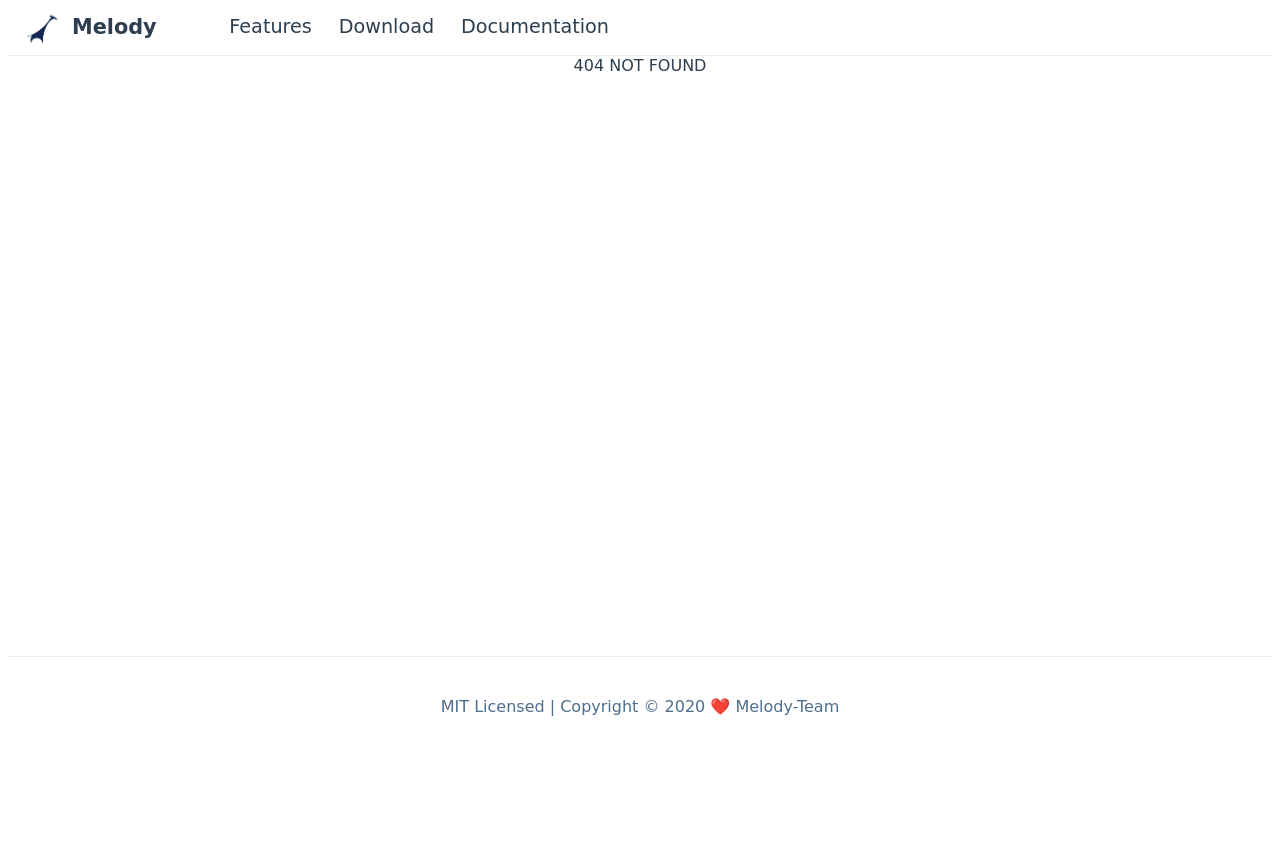
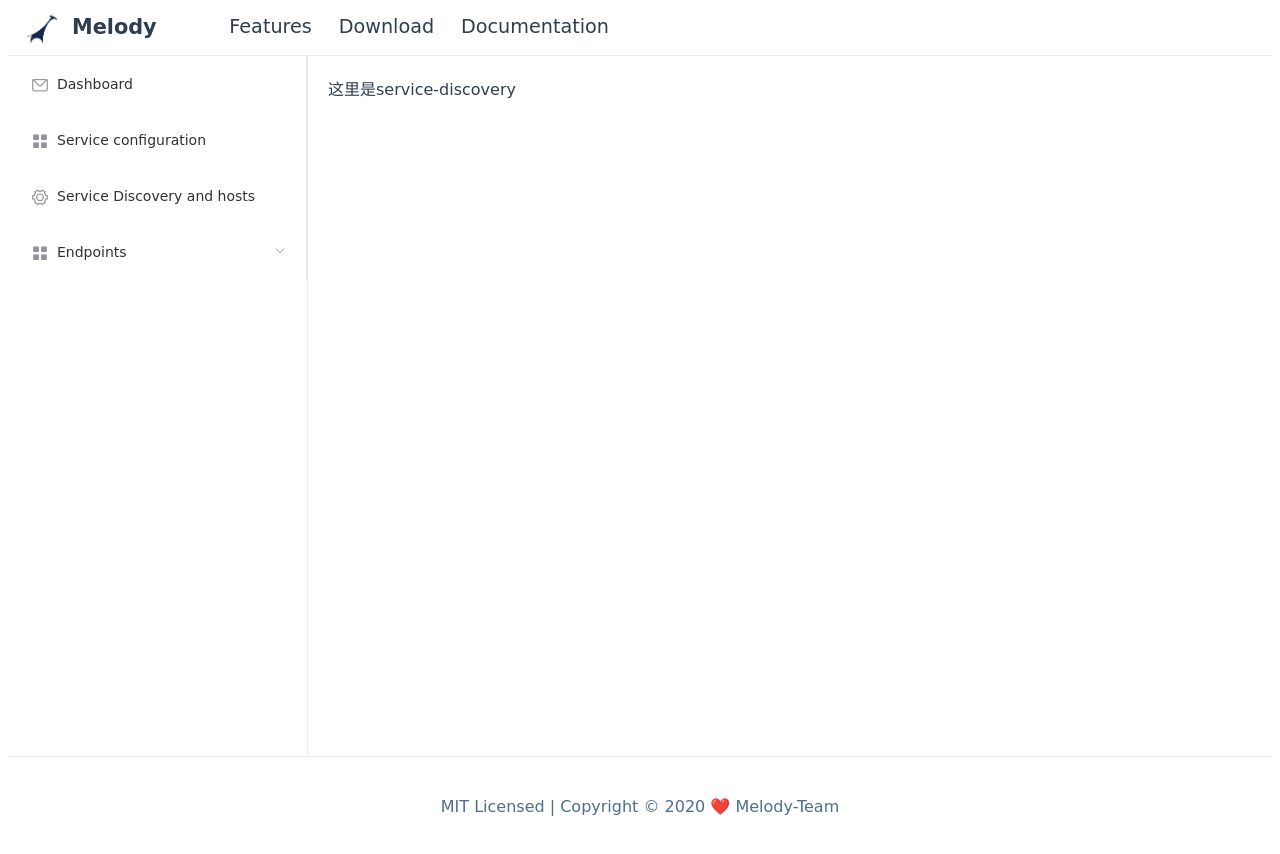
Before and after one commit to granty1/melody-config, a Vue app: page /service-discovery in a window 1280 px wide. Before the commit this address had no page. Shown: the top 854 px of the page. Before the commit the page ends 800 px from the top, so only its background shows below. Built offline with nearby package versions, Linux system fonts and the light colour scheme.

Commit message:
modify layout

```diff
--- a/src/layout/BaseLayout.vue
+++ b/src/layout/BaseLayout.vue
@@ -3,14 +3,14 @@
     <!-- 头部 -->
     <header class="navbar">
       <el-row>
-        <!-- logo -->
+        <!-- header logo -->
         <el-col :span="4">
-          <router-link :to="{ name: 'home' }">
+          <router-link :to="{ name: 'dashboard' }">
             <img class="navbar-logo" src="../assets/img/melodylogo.png" alt="" />
             <span>Melody</span>
           </router-link>
         </el-col>
-        <!-- list -->
+        <!-- header mid -->
         <el-col class="navbar-list" :span="15">
           <div>
             <span>
@@ -24,7 +24,7 @@
             </span>
           </div>
         </el-col>
-        <!-- user -->
+        <!-- header right -->
         <el-col :span="5"> </el-col>
       </el-row>
     </header>
@@ -79,6 +79,6 @@ a span {
 }
 
 .main {
-  min-height: 600px;
+  min-height: 700px;
 }
 </style>
--- a/src/views/home/index.vue
+++ b/src/layout/SideBarLayout.vue
@@ -1,9 +1,9 @@
 <template>
   <div>
     <el-container>
-      <el-aside>
+      <el-aside class="aside">
         <el-menu :default-openeds="['1', '1']" router>
-          <el-menu-item index="dashboard">
+          <el-menu-item index="dashboard" :route="{ name: 'dashboard' }">
             <template slot="title"><i class="el-icon-message"></i>Dashboard</template>
           </el-menu-item>
 
@@ -33,20 +33,12 @@
 </template>
 
 <script>
-export default {
-  name: 'home',
-  data() {
-    return {
-      serviceConfig: {
-        version: 1,
-        serviceName: 'Hello Melody',
-      },
-    }
-  },
-  mounted() {
-    console.log(this.serviceConfig)
-  },
-}
+export default {}
 </script>
 
-<style lang="scss" scoped></style>
+<style lang="scss" scoped>
+.aside {
+  min-height: 700px;
+  border-right: 1px solid #eaecef;
+}
+</style>
--- a/src/router/index.js
+++ b/src/router/index.js
@@ -10,12 +10,28 @@ const routes = [
     children: [
       {
         path: '/',
-        name: 'home',
-        component: () => import('../views/home'),
-      },
-      {
-        path: '*',
-        component: () => import('../views/error/404'),
+        component: () => import('../layout/SideBarLayout'),
+        children: [
+          {
+            path: '/',
+            name: 'dashboard',
+            component: () => import('../views/dashboard'),
+          },
+          {
+            path: '/service',
+            name: 'service',
+            component: () => import('../views/service'),
+          },
+          {
+            path: '/service-discovery',
+            name: 'service-discovery',
+            component: () => import('../views/servicediscovery'),
+          },
+          {
+            path: '*',
+            component: () => import('../views/error/404'),
+          },
+        ],
       },
     ],
   },
--- /dev/null
+++ b/src/views/dashboard/index.vue
@@ -0,0 +1,11 @@
+<template>
+  <div>
+    这里是dashboard
+  </div>
+</template>
+
+<script>
+export default {}
+</script>
+
+<style lang="scss" scoped></style>
--- /dev/null
+++ b/src/views/service/index.vue
@@ -0,0 +1,11 @@
+<template>
+  <div>
+    这里是service
+  </div>
+</template>
+
+<script>
+export default {}
+</script>
+
+<style lang="scss" scoped></style>
--- /dev/null
+++ b/src/views/servicediscovery/index.vue
@@ -0,0 +1,11 @@
+<template>
+  <div>
+    这里是service-discovery
+  </div>
+</template>
+
+<script>
+export default {}
+</script>
+
+<style lang="scss" scoped></style>
--- a/vue.config.js
+++ b/vue.config.js
@@ -7,7 +7,7 @@ module.exports = {
   },
   chainWebpack: config => {
     config.plugin('html').tap(args => {
-      args[0].title = 'Melody Designer'
+      args[0].title = 'Melody Configer'
       return args
     })
   },
```
Also changed, not shown: src/views/endpoint/index.vue (added, +11 -0 lines).
